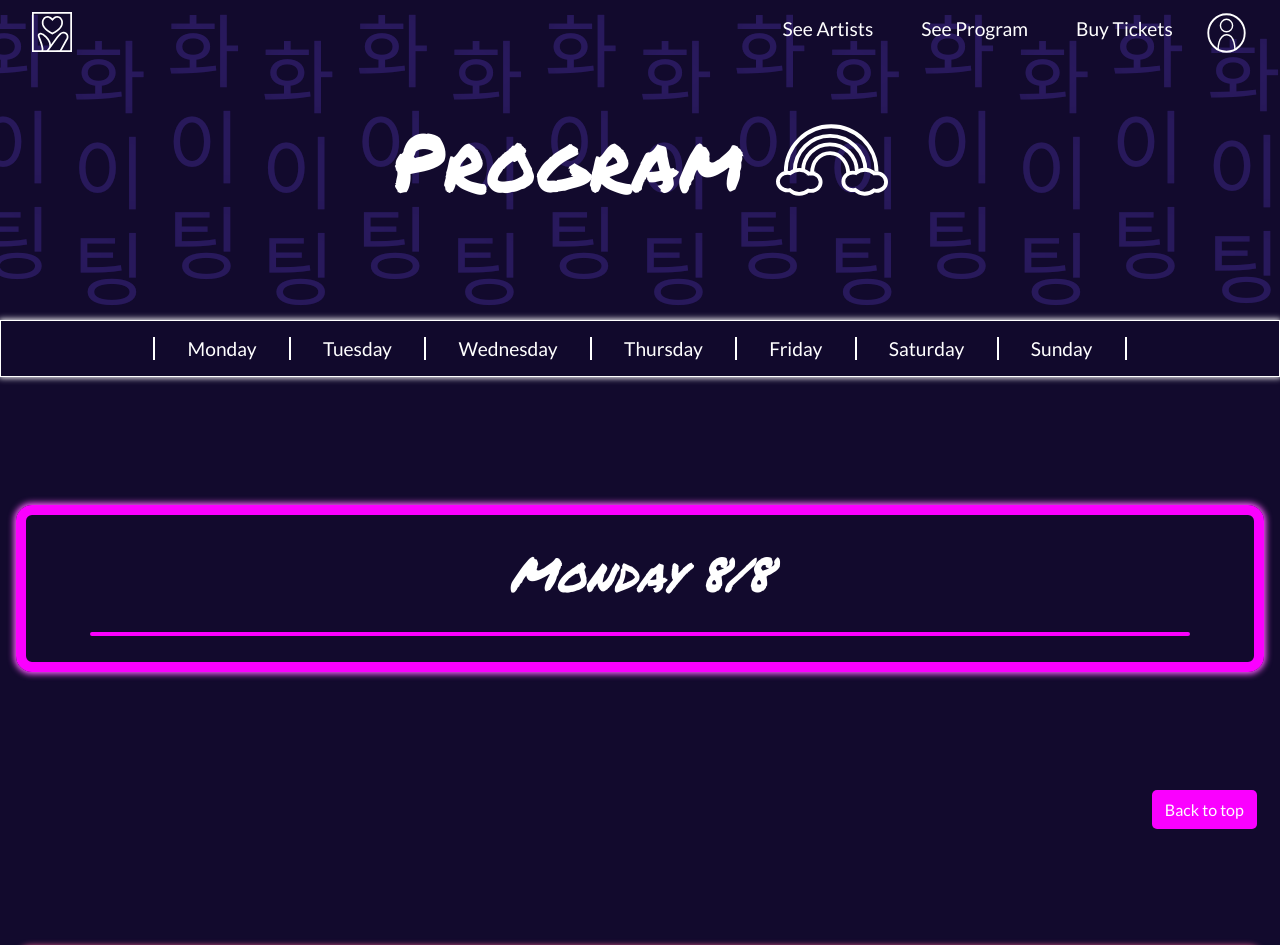
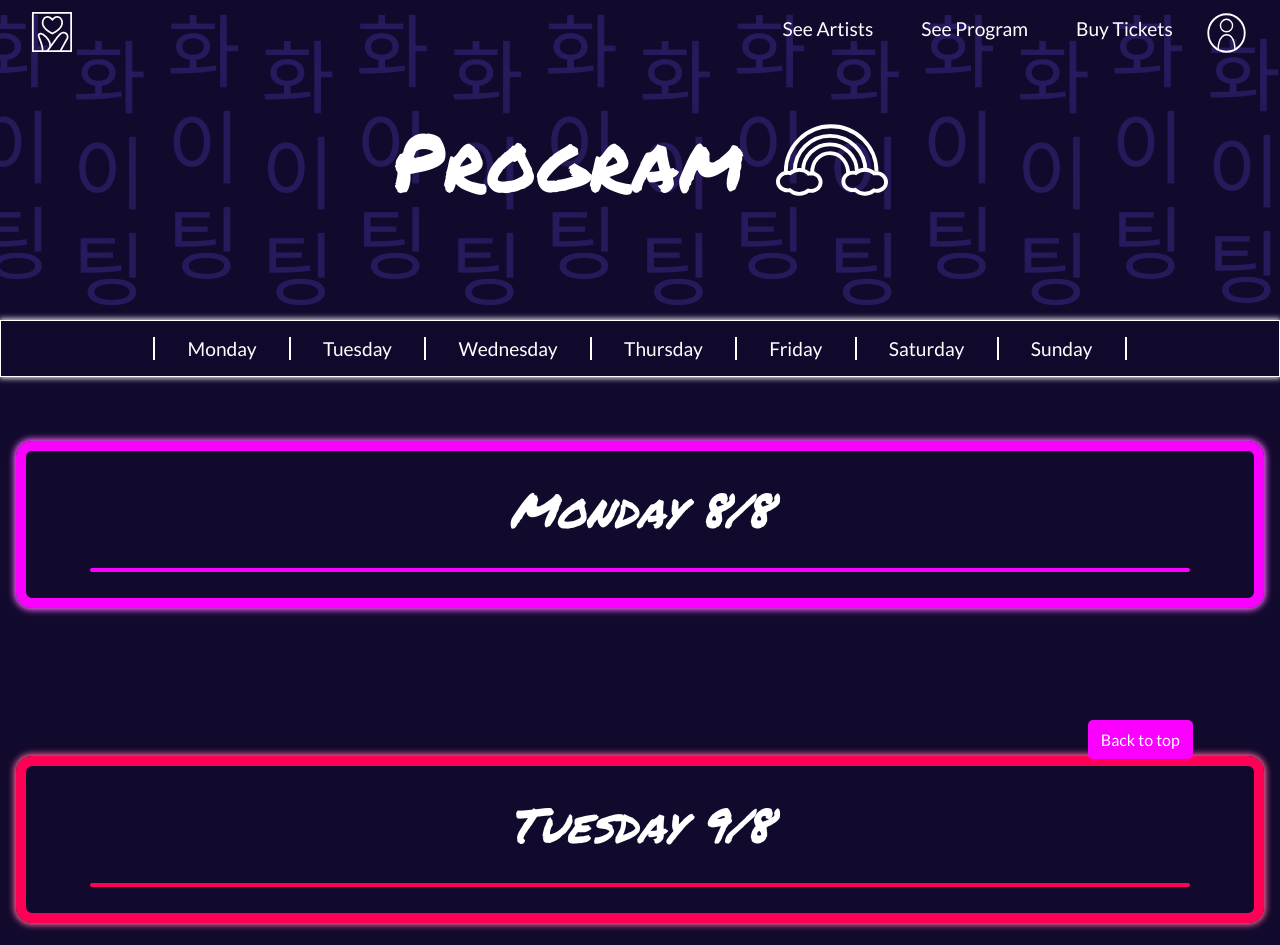
Before and after one commit to PandaPoob/exam-hwaiting, a React (Create React App) app: page /program in a window 1280 px wide. Shown: the top 945 px of the page. Built offline with nearby package versions, Linux system fonts and the light colour scheme; no server answers.

Commit message:
pro totopbtn respon

```diff
--- a/src/routes/Program.js
+++ b/src/routes/Program.js
@@ -35,7 +35,7 @@ export default function Program(props) {
         </header>
         <ProgramNav cleanSchedule={cleanSchedule}></ProgramNav>
         <MonProgram cleanSchedule={cleanSchedule}></MonProgram>
-        <div id="pro-top-button-container">
+
         <Link
           to="program-main"
           id="pro-top-button"
@@ -46,7 +46,7 @@ export default function Program(props) {
         >
           Back to top
         </Link>
-        </div>
+
         <TueProgram cleanSchedule={cleanSchedule}></TueProgram>
         <WedProgram cleanSchedule={cleanSchedule}></WedProgram>
         <ThuProgram cleanSchedule={cleanSchedule}></ThuProgram>
--- a/src/sass/layout/_program.scss
+++ b/src/sass/layout/_program.scss
@@ -147,6 +147,10 @@
       }
     }
   }
+}
+
+#monday-section {
+  margin-block: 4rem 0;
 }
 
 .tuesday-section {
@@ -413,7 +417,20 @@
   }
 }
 
+/* #pro-top-button-container {
+  position: sticky;
+  top: 90%;
+  right: 50px;
+  width: 10rem;
+  cursor: pointer;
+  margin: 0%;
+}
+ */
 #pro-top-button {
+  position: sticky;
+  top: 90%;
+  left: 70%;
+  width: 10rem;
   font-size: 1rem;
   background-color: vars.$neonpink;
   padding-block: 0.6rem;
@@ -422,15 +439,19 @@
   z-index: 5;
   transition: all 0.2s ease-in-out;
 
+  @include mixins.bp-medium {
+    left: 80%;
+  }
+
+  @include mixins.bp-large {
+    left: 85%;
+  }
+
+  @include mixins.bp-huge {
+    left: 90%;
+  }
+
   &:hover {
     box-shadow: 0px 0px 4px 2px vars.$lightneonpink;
   }
 }
-
-#pro-top-button-container {
-  position: sticky;
-  top: 90%;
-  cursor: pointer;
-  max-width: 10rem;
-  margin-left: 90vw;
-}
```
Lines whose indentation alone changed are shown as unchanged.
